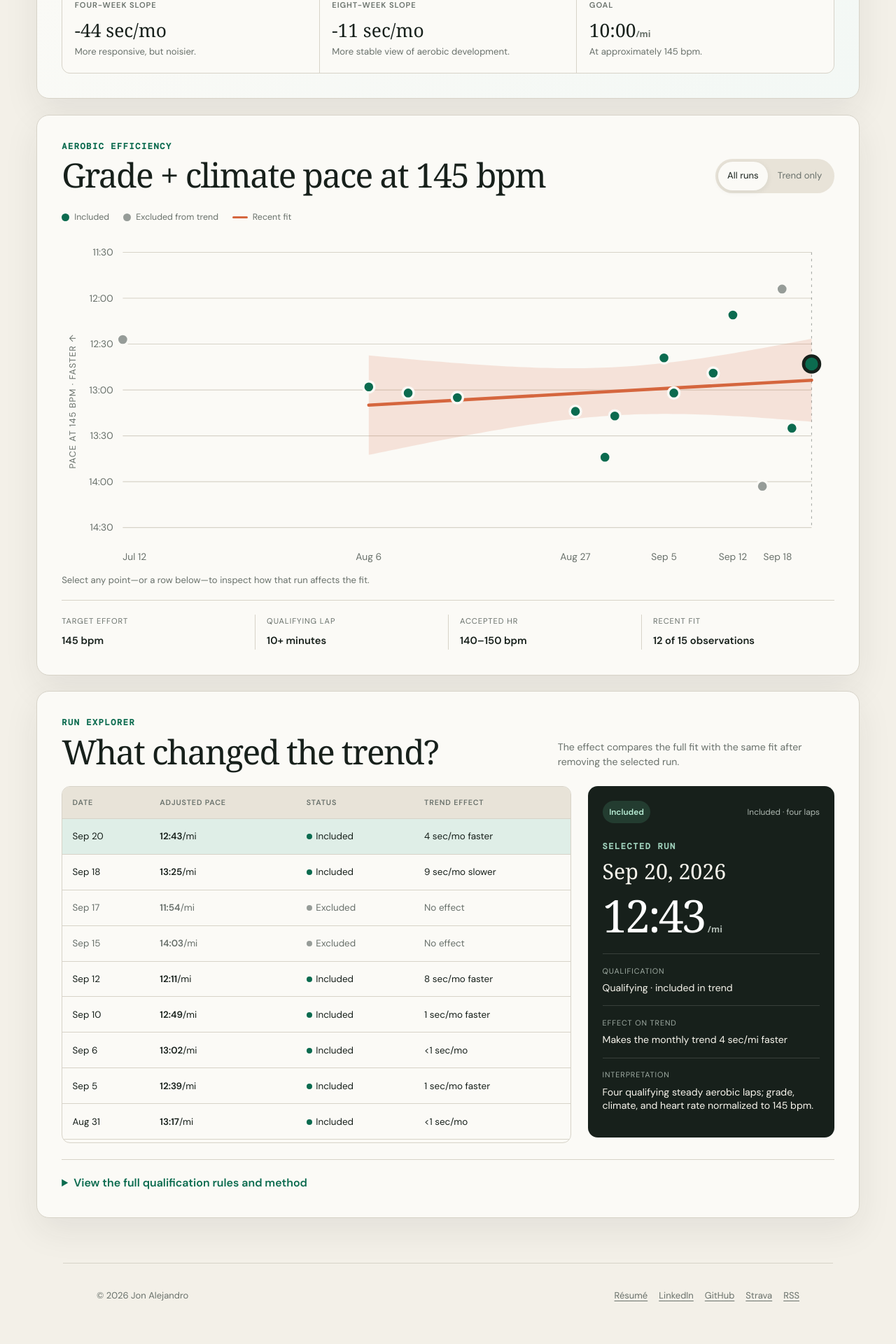
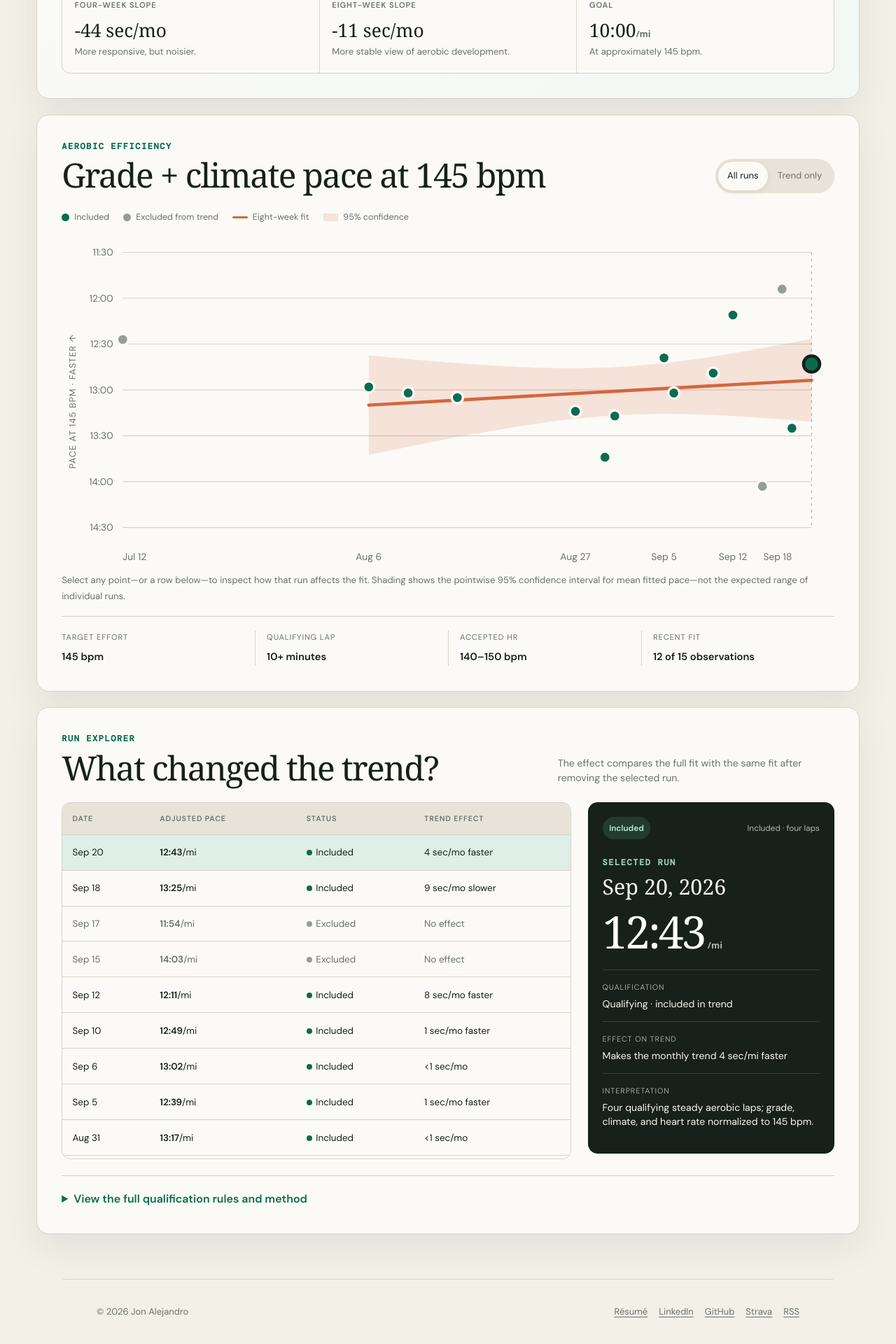
Before and after one commit to jonalejandro/jonalejandro.github.io, a Jekyll site: the page built from _pages/running.html, in a window 1280 px wide. Shown: the part 1747-3667 px from the top of the page at 70% size. Built offline with Jekyll 4.4.1, drawn with Linux system fonts in a browser that asks for light colours; before the commit the page ends 3644 px from its top, so only the background shows below that.

Commit message:
Label eight-week fit and 95% confidence on aerobic chart

```diff
--- a/_pages/running.html
+++ b/_pages/running.html
@@ -33,9 +33,9 @@ description: "A privacy-safe view of training consistency and grade- and climate
       </section>
       <section class="dashboard-section" id="efficiency" aria-labelledby="chart-title">
         <div class="section-head"><div><p class="eyebrow">Aerobic efficiency</p><h2 id="chart-title">Grade + climate pace at 145 bpm</h2></div><div class="segmented" aria-label="Chart point visibility"><button type="button" class="active" data-view="all" aria-pressed="true">All runs</button><button type="button" data-view="trend" aria-pressed="false">Trend only</button></div></div>
-        <div class="legend" aria-label="Chart legend"><span><i class="dot included"></i>Included</span><span><i class="dot excluded"></i>Excluded from trend</span><span><i class="line"></i>Recent fit</span></div>
+        <div class="legend" aria-label="Chart legend"><span><i class="dot included"></i>Included</span><span><i class="dot excluded"></i>Excluded from trend</span><span><i class="line"></i>Eight-week fit</span><span><i aria-hidden="true" style="display:inline-block;width:1.35rem;height:.7rem;background:var(--warm);opacity:.16"></i>95% confidence</span></div>
         <div class="chart-wrap"><svg id="pace-chart" viewBox="0 0 960 430" role="img" aria-labelledby="chart-title chart-description"><desc id="chart-description">Interactive scatterplot of adjusted pace by date. Faster pace appears higher. Select a run to inspect its qualification status and effect on the trend.</desc></svg></div>
-        <p class="chart-instruction">Select any point—or a row below—to inspect how that run affects the fit.</p>
+        <p class="chart-instruction">Select any point—or a row below—to inspect how that run affects the fit. Shading shows the pointwise 95% confidence interval for mean fitted pace—not the expected range of individual runs.</p>
         <div class="method-strip"><div><span>Target effort</span><strong>145 bpm</strong></div><div><span>Qualifying lap</span><strong>10+ minutes</strong></div><div><span>Accepted HR</span><strong>140–150 bpm</strong></div><div><span>Recent fit</span><strong>12 of 15 observations</strong></div></div>
       </section>
       <section class="dashboard-section" id="explorer" aria-labelledby="explorer-title">
@@ -43,6 +43,6 @@ description: "A privacy-safe view of training consistency and grade- and climate
         <div class="explorer-grid"><div class="table-wrap"><table><thead><tr><th>Date</th><th>Adjusted pace</th><th>Status</th><th>Trend effect</th></tr></thead><tbody id="run-rows"></tbody></table></div><aside class="inspector" aria-live="polite" aria-labelledby="selected-date"><div class="inspector-topline"><span id="selected-status" class="status-pill">Included</span><span id="selected-laps">Included · four laps</span></div><p class="eyebrow">Selected run</p><h3 id="selected-date">Sep 20, 2026</h3><strong class="inspector-pace" id="selected-pace">12:43<span>/mi</span></strong><dl><div><dt>Qualification</dt><dd id="selected-qualification">Qualifying · included in trend</dd></div><div><dt>Effect on trend</dt><dd id="selected-effect">Calculating…</dd></div><div><dt>Interpretation</dt><dd id="selected-note">Four qualifying steady aerobic laps; grade, climate, and heart rate normalized to 145 bpm.</dd></div></dl></aside></div>
         <details class="method-details"><summary>View the full qualification rules and method</summary><div class="method-copy"><p>Steady aerobic laps must last at least 10 minutes, average 140–150 bpm, and cannot be the first lap. Warmups, short recordings, threshold sessions, trail runs, indoor runs, and altitude or travel runs are excluded.</p><p>Heart rate is normalized to 145 bpm using the initial fitted correction. Grade uses the Minetti energy-cost curve. Climate estimates use temperature, dew point, humidity, and modeled wind exposure. Corrected speeds are averaged by qualifying-lap duration.</p><p>The recent trend is an unweighted linear fit of included pace against date, scaled to 30.44 days. It is descriptive, not a forecast. Sleep, fatigue, fueling, cardiac drift, surface, and weather-station distance can still move a point.</p></div></details>
       </section>
-<script src="/assets/running-dashboard.js?v=20260921-3" defer></script>
+<script src="/assets/running-dashboard.js?v=20260921-4" defer></script>
 
 <!-- running-data-version: 2026-09-20 -->
```
